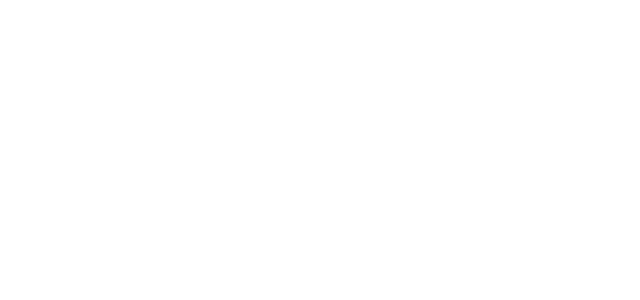
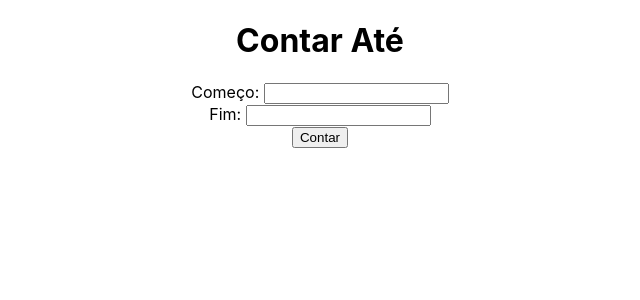
Before and after one commit to JuanVictor62/prova-07-10, a React (Create React App) app in the folder site/: page /contarAte in a window 1280 px wide. Before the commit this address had no page. Shown: the top 300 px of the page, without its empty margins (320-960 px from the left). Built offline with nearby package versions, Linux system fonts and the light colour scheme.

Commit message:
terminar contar contarAte

```diff
--- a/site/src/acai/index.js
+++ b/site/src/acai/index.js
@@ -15,7 +15,7 @@
             qtdGra: qtdGra,
             desc: desc
         })
-        setTotal(resp.data.x);
+        setTotal(resp.data.resposta);
     }
 
 
--- /dev/null
+++ b/site/src/contarAte/index.js
@@ -0,0 +1,40 @@
+import axios from 'axios'
+import {useState} from 'react'
+
+export default function Index(){
+    const [comeco, setComeco] = useState();
+    const [fim, setFim] = useState();
+    const [resposta, setResposta] = useState([]);
+
+    async function contarAte(){
+        const resp = await axios.post('http://localhost:5000/contar', {
+           comeco,
+           fim
+        })
+        setResposta([resp.data]);
+    }
+    return(
+        <main className='main'>
+            <h1>Contar Até</h1>
+            <div>
+                <span>Começo: </span>
+                <input type='text' value={comeco} onChange={e => setComeco(e.target.value)} />
+           </div>
+            <div>
+                <span>Fim: </span>
+                <input type='text' value={fim} onChange={e => setFim(e.target.value)} />
+           </div>
+
+           <div>
+                <button onClick={contarAte}>Contar</button>
+           </div>
+
+            <div>
+                {resposta.map(item =>
+                    <p>resposta: {item}</p>
+                )}
+            </div>
+
+        </main>
+    )
+}
--- /dev/null
+++ b/site/src/contarAte/index.scss
@@ -0,0 +1,6 @@
+.main{
+    display: flex;
+    flex-direction: column;
+    justify-content: center;
+    align-items: center;
+}
--- a/site/src/libra/index.js
+++ b/site/src/libra/index.js
@@ -13,8 +13,7 @@
             mes: mes
         })
 
-        setResposta(resp.data.
-            x)
+        setResposta(resp.data.resposta)
     }
     return(
         <main className='main'>
--- a/site/src/paradas/index.js
+++ b/site/src/paradas/index.js
@@ -15,7 +15,7 @@
             dist
         })
 
-        setTotal(resp.data.x);
+        setTotal(resp.data.resposta);
     }
 
     return(
--- a/site/src/routes.js
+++ b/site/src/routes.js
@@ -8,6 +8,7 @@
 import Parada from './paradas'
 import Orcamento from './orcamento'
 import Ingresso from './ingresso'
+import ContarAte from './contarAte'
 import App from './App.js'
 
 export default function index(){
@@ -23,6 +24,7 @@
             <Route path='/paradas' element={< Parada />} />
             <Route path='/orcamento' element={< Orcamento />} />
             <Route path='/ingresso' element={< Ingresso />} />
+            <Route path='/contarAte' element={< ContarAte />} />
         </Routes>
     </BrowserRouter>
     )
--- a/site/src/salario/index.js
+++ b/site/src/salario/index.js
@@ -15,7 +15,7 @@
             desc
         })
 
-        setTotal(resp.data.x)
+        setTotal(resp.data.resposta)
     }
     return(
         <main>
--- a/site/src/sorveteria/index.js
+++ b/site/src/sorveteria/index.js
@@ -10,7 +10,7 @@
             gramas: gramas
         })
 
-        setTotal(resp.data.x)
+        setTotal(resp.data.resposta)
     }
 
     return(
--- a/site/src/temperatura/index.js
+++ b/site/src/temperatura/index.js
@@ -9,7 +9,7 @@
 
     async function verTemperatura(){
         const resp = await axios.get('http://localhost:5000/temperatura/' + temperatura);
-        setTotal(resp.data.x)
+        setTotal(resp.data.resposta)
     }
 
     return(
```
Also changed, not shown: 2 other files (tests, documents, lock files or other folders).
